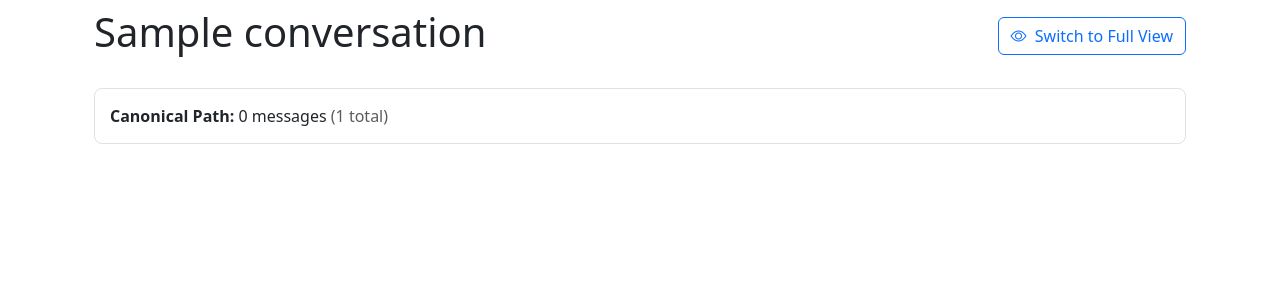
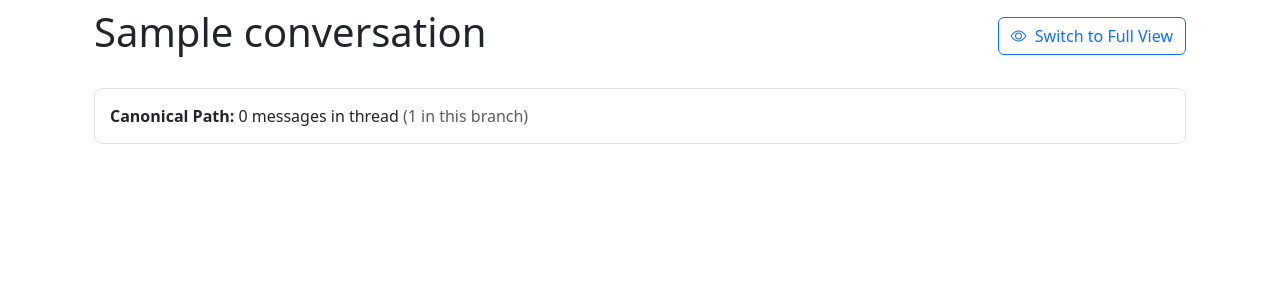
Before and after one commit to actuallyrizzn/chatGPT-browser, a Flask app: page /conversation/1/nice in a window 1280 px wide. Shown: the part 128-428 px from the top of the page. Run offline with Flask 3, Linux system fonts and the light colour scheme; data comes from the database, SQL or seed files in the repository; tables that the repository leaves empty hold one stand-in row (values such as "Sample post"); some libraries are stand-ins or nearby versions.

Commit message:
Canonical path label: messages in thread / in this branch (24)
Co-authored-by: Cursor <cursoragent@cursor.com>

```diff
--- a/templates/nice_conversation.html
+++ b/templates/nice_conversation.html
@@ -22,8 +22,8 @@
     <div class="info-box mb-4">
         <div class="d-flex justify-content-between align-items-center">
             <div>
-                <strong>Canonical Path:</strong> {{ canonical_path|length }} messages
-                <span class="text-muted">({{ total_messages }} total)</span>
+                <strong>Canonical Path:</strong> {{ canonical_path|length }} messages in thread
+                <span class="text-muted">({{ total_messages }} in this branch)</span>
             </div>
         </div>
     </div>
```
Also changed, not shown: CHANGELOG.md.
